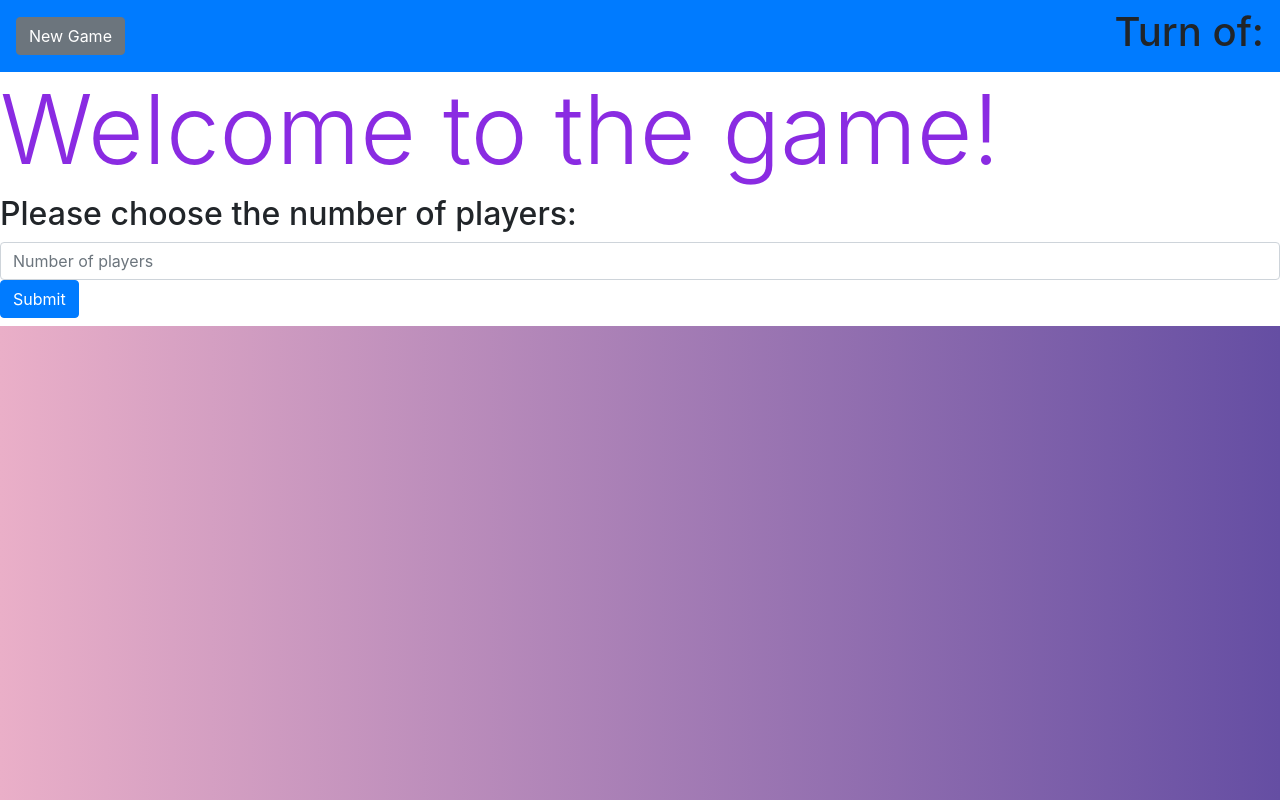
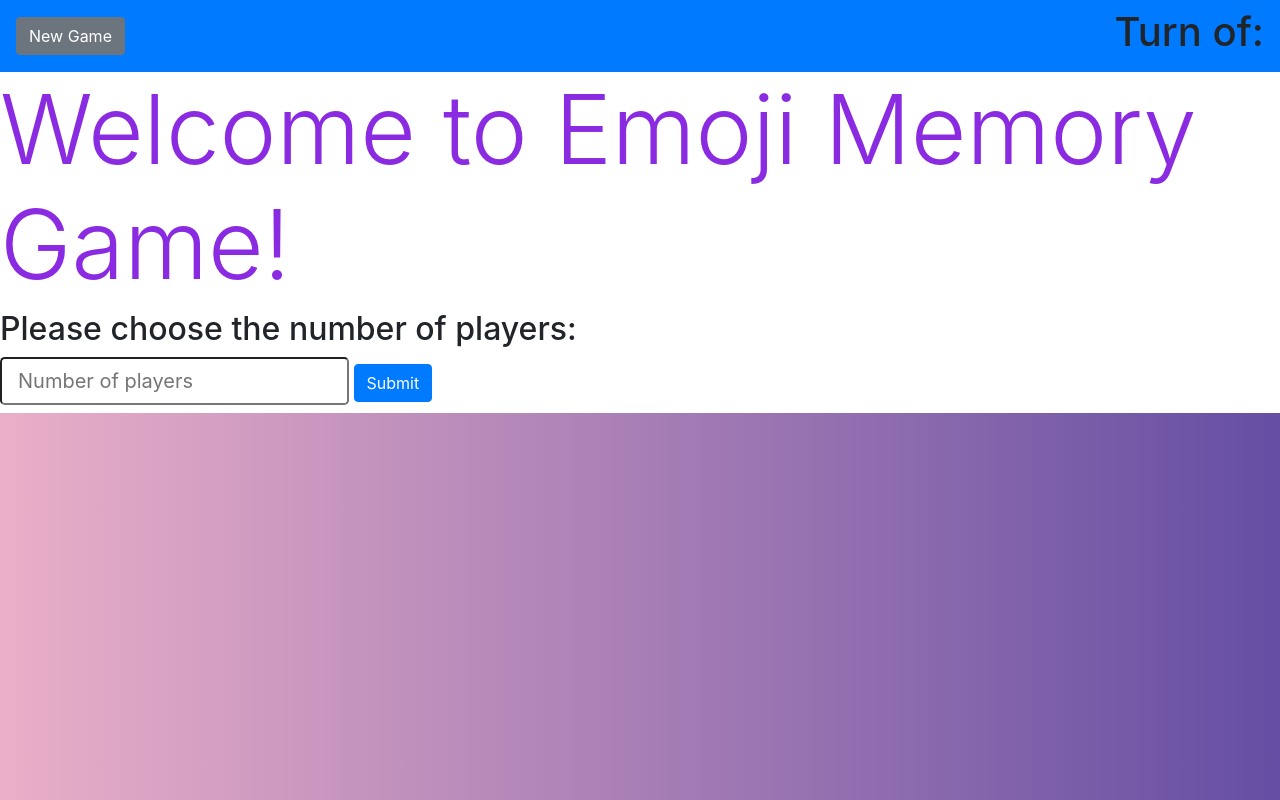
Before and after one commit to yamar8/MemoryGame, a website: page main.html in a window 1280 px wide. Shown: the top 800 px of the page. Drawn offline with nearby package versions, Linux system fonts and the light colour scheme.

Commit message:
tiny improvments

```diff
--- a/main.html
+++ b/main.html
@@ -31,9 +31,9 @@
 
     <form id="playerForm">
       <div class="firstScreen">
-        <h1 class="display-1">Welcome to the game!</h1>
-        <h2>Please choose the number of players:</h2>
-        <input class="form-control" placeholder="Number of players" id="playerInput" type="text" />
+        <h1 class="display-1">Welcome to Emoji Memory Game!</h1>
+        <h2 id="numOfPlayers">Please choose the number of players:</h2>
+        <input class="input form-control-lg" placeholder="Number of players" id="playerInput" type="text" />
         <input class="btn btn-primary" id="VerifyPlayers" type="button" value="Submit" />
       </div>
     </form>
--- a/main.js
+++ b/main.js
@@ -1,4 +1,4 @@
-const boardEl = document.querySelector(".container");
+const boardEl = document.querySelector("#board");
 const tableEl = document.querySelector("table");
 const cardFormEl = document.getElementById("cardForm");
 const h2El = document.querySelector("#NumOfCards");
--- a/style.css
+++ b/style.css
@@ -38,9 +38,10 @@ background-color: rgba(255, 127, 80, 0.244);
 
 }
 
-.board {
+.input{
+
+
 }
-
 
  .cards:hover {
     background-color: rgb(255, 171, 171);
```
